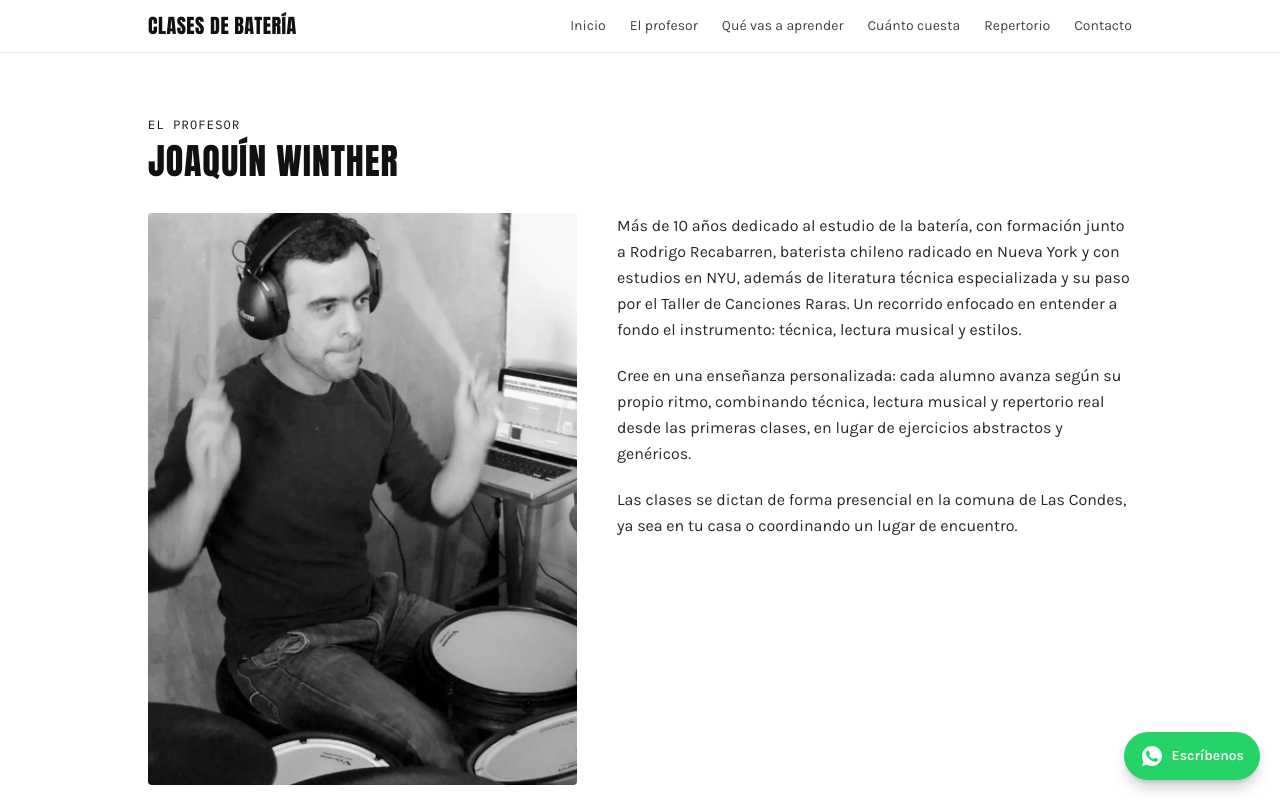
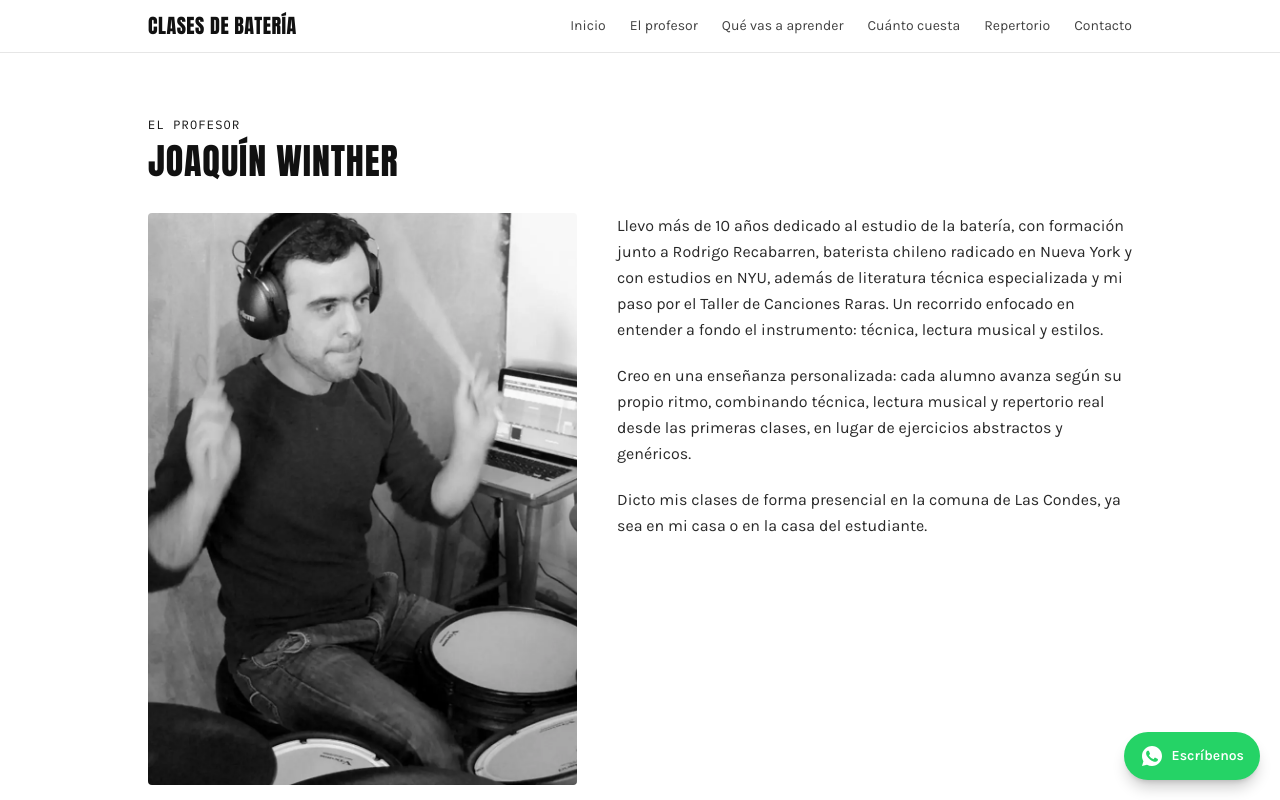
Before and after one commit to rimshotCl/clasesdebateria, a Next.js app: page /quien-hace-las-clases in a window 1280 px wide. Shown: the top 800 px of the page. Built offline with nearby package versions, Linux system fonts and the light colour scheme.

Commit message:
Convertir texto de El profesor a primera persona

```diff
--- a/app/quien-hace-las-clases/page.tsx
+++ b/app/quien-hace-las-clases/page.tsx
@@ -26,22 +26,22 @@ export default function QuienHaceLasClases() {
 
         <div className="space-y-5 text-base leading-relaxed text-ink/90">
           <p>
-            Más de 10 años dedicado al estudio de la batería, con formación
-            junto a Rodrigo Recabarren, baterista chileno radicado en Nueva
-            York y con estudios en NYU, además de literatura técnica
-            especializada y su paso por el Taller de Canciones Raras. Un
+            Llevo más de 10 años dedicado al estudio de la batería, con
+            formación junto a Rodrigo Recabarren, baterista chileno radicado
+            en Nueva York y con estudios en NYU, además de literatura técnica
+            especializada y mi paso por el Taller de Canciones Raras. Un
             recorrido enfocado en entender a fondo el instrumento: técnica,
             lectura musical y estilos.
           </p>
           <p>
-            Cree en una enseñanza personalizada: cada alumno avanza según su
+            Creo en una enseñanza personalizada: cada alumno avanza según su
             propio ritmo, combinando técnica, lectura musical y repertorio real
             desde las primeras clases, en lugar de ejercicios abstractos y
             genéricos.
           </p>
           <p>
-            Las clases se dictan de forma presencial en la comuna de Las
-            Condes, ya sea en tu casa o coordinando un lugar de encuentro.
+            Dicto mis clases de forma presencial en la comuna de Las Condes, ya
+            sea en mi casa o en la casa del estudiante.
           </p>
         </div>
       </div>
```
